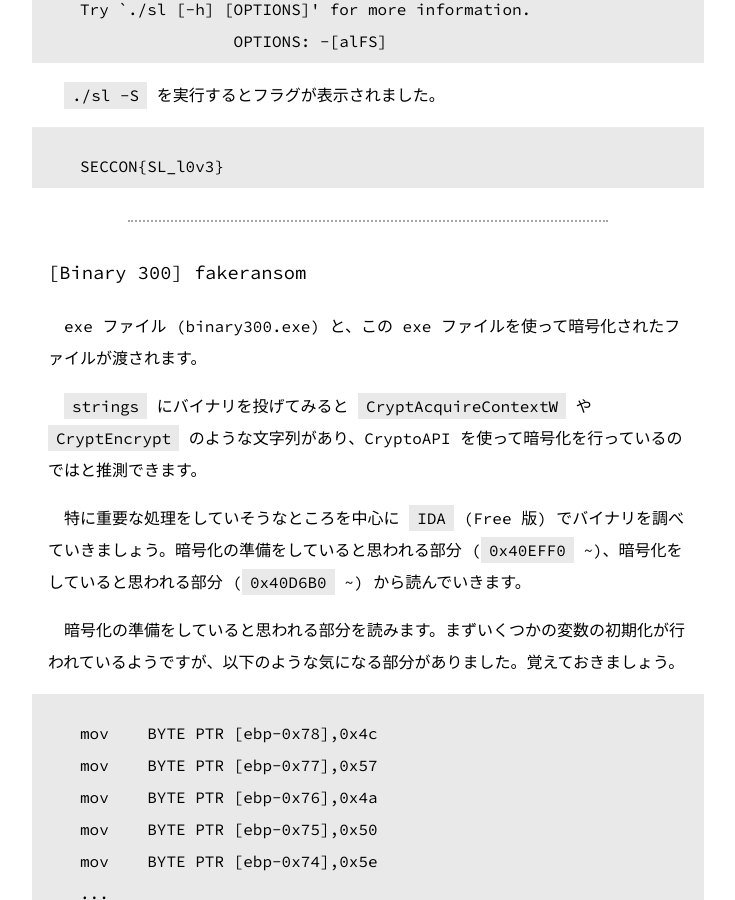
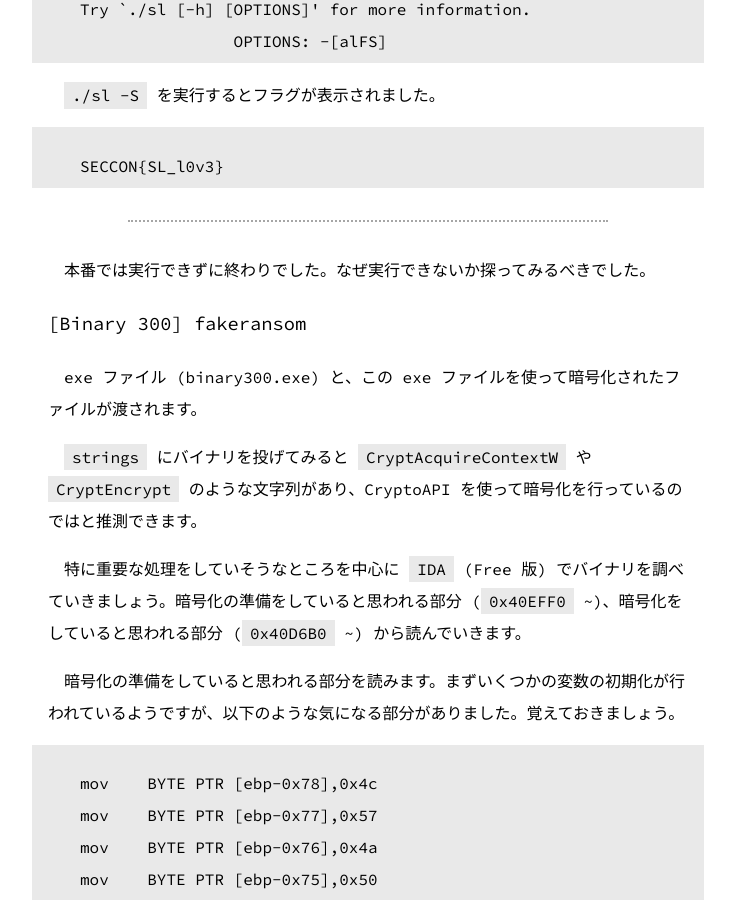
Before and after one commit to st98/diary, a Jekyll site: the page built from _posts/2016-11-12-seccon-kyoto.md, in a window 1280 px wide and 900 px high, scrolled down 7673 px. Shown: the whole window, without its empty margins (272-1007 px from the left). Built offline with Jekyll 4.4.1, drawn with Linux system fonts in a browser that asks for light colours; Markdown is read by kramdown in place of the engine named in the settings.

Commit message:
Update 2016-11-12-seccon-kyoto.md

```diff
--- a/_posts/2016-11-12-seccon-kyoto.md
+++ b/_posts/2016-11-12-seccon-kyoto.md
@@ -241,6 +241,8 @@
 
 ---
 
+本番では実行できずに終わりでした。なぜ実行できないか探ってみるべきでした。
+
 ### [Binary 300] fakeransom
 exe ファイル (binary300.exe) と、この exe ファイルを使って暗号化されたファイルが渡されます。
 
```
